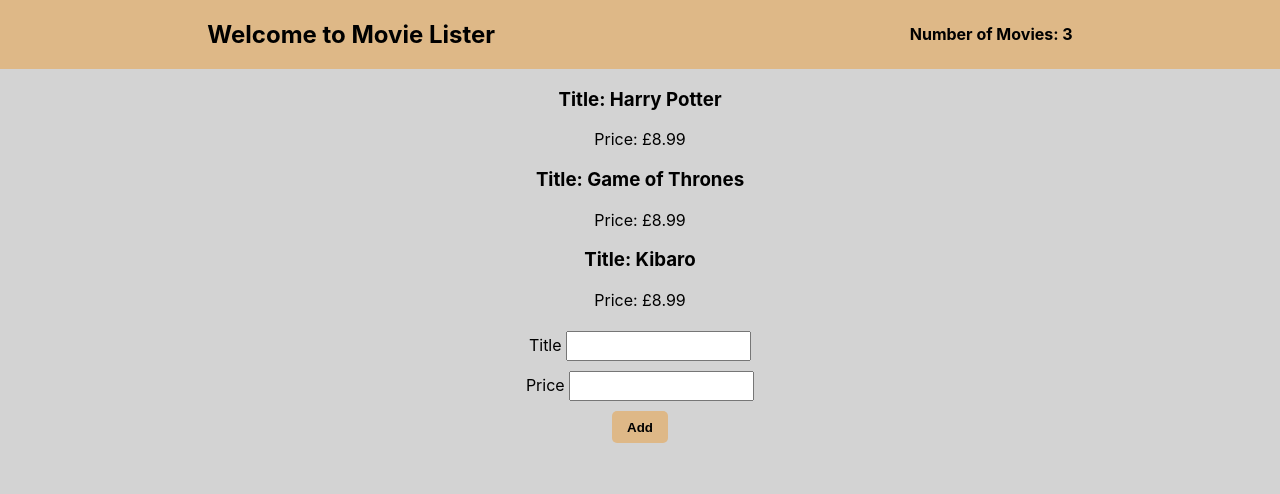
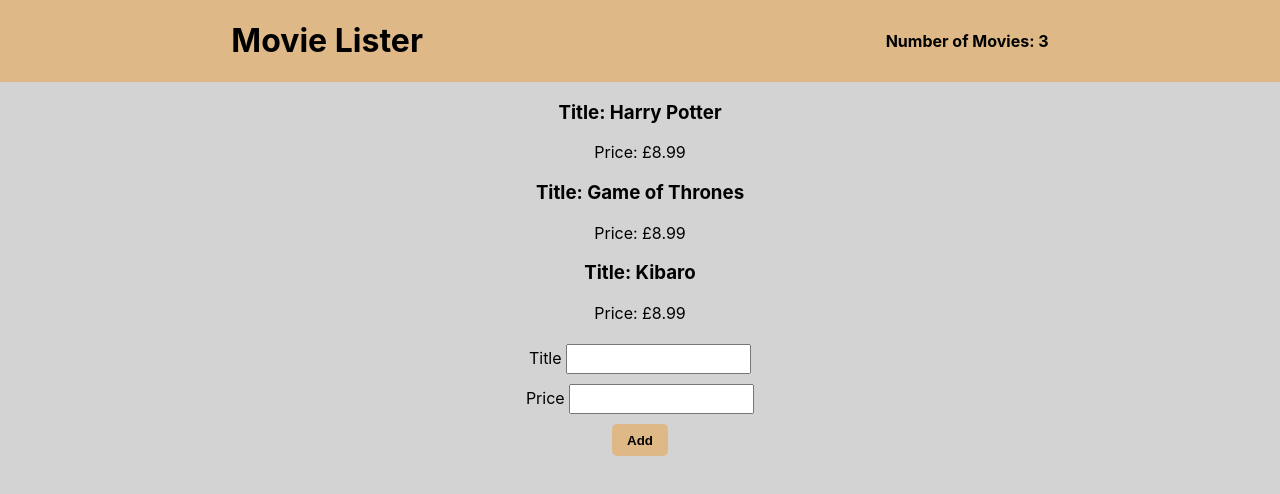
Before and after one commit to halitos/react-states-context, a React (Create React App) app: page / in a window 1280 px wide. Shown: the top 494 px of the page. Built offline with nearby package versions, Linux system fonts and the light colour scheme.

Commit message:
title and navbar modified

```diff
--- a/src/Nav.js
+++ b/src/Nav.js
@@ -6,7 +6,7 @@ const Nav = () => {
 
   return (
     <div className="nav">
-      <h2>Welcome to Movie Lister</h2>
+      <h1>Movie Lister</h1>
       <p>Number of Movies: {movies.length} </p>
     </div>
   );
```
